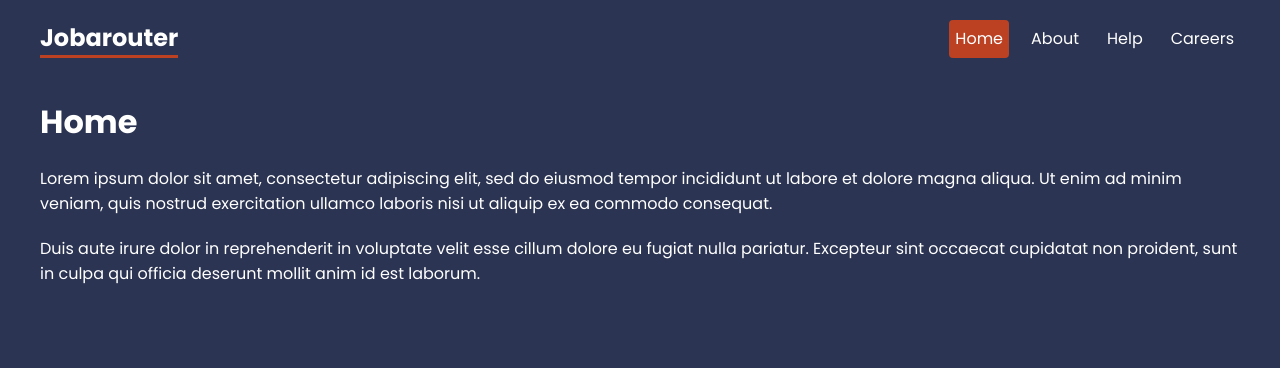
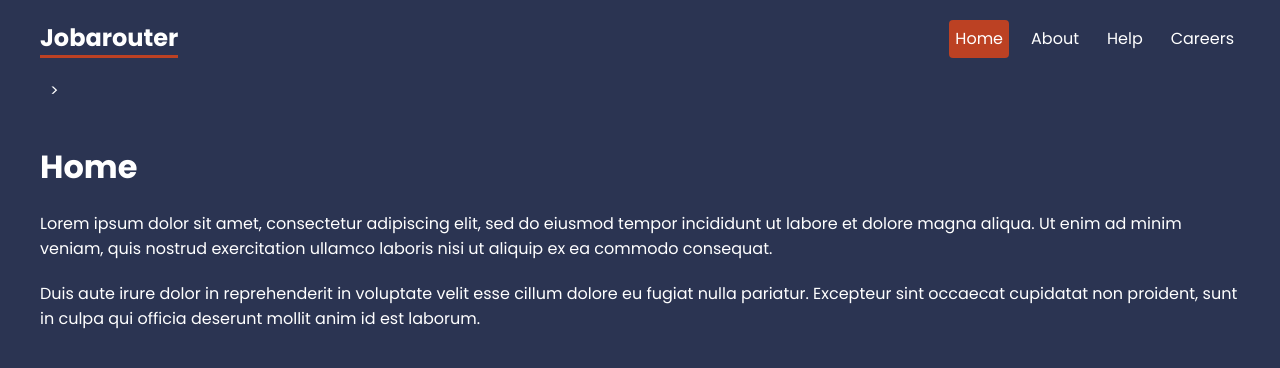
Before and after one commit to misskatiemarple/jobarouter, a React (Create React App) app: page / in a window 1280 px wide. Shown: the top 368 px of the page. Built offline with nearby package versions, Linux system fonts and the light colour scheme.

Commit message:
Added Breadcrumb CSS

```diff
--- a/src/index.css
+++ b/src/index.css
@@ -136,3 +136,21 @@ form label span {
 }
 
 /* breadcrumbs */
+.breadcrumbs {
+  max-width: 1200px;
+  margin: 20px auto;
+}
+.breadcrumbs > * {
+  display: inline-block;
+  margin-right: 10px;
+}
+.breadcrumbs .crumb:after {
+  content: ">";
+  margin-left: 10px;
+}
+.breadcrumbs .crumb:last-child:after {
+  display: none;
+}
+.breadcrumbs .crumb a {
+  color: #ddd;
+}
```
